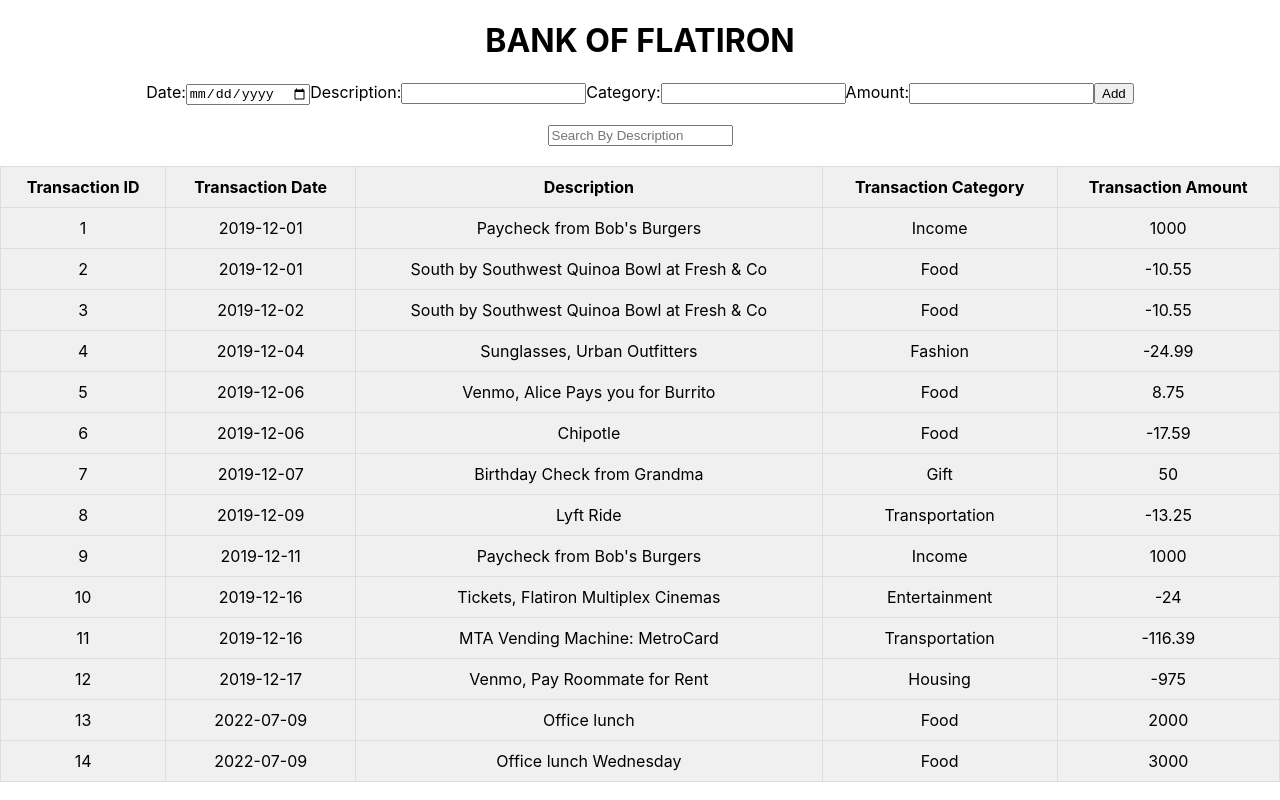
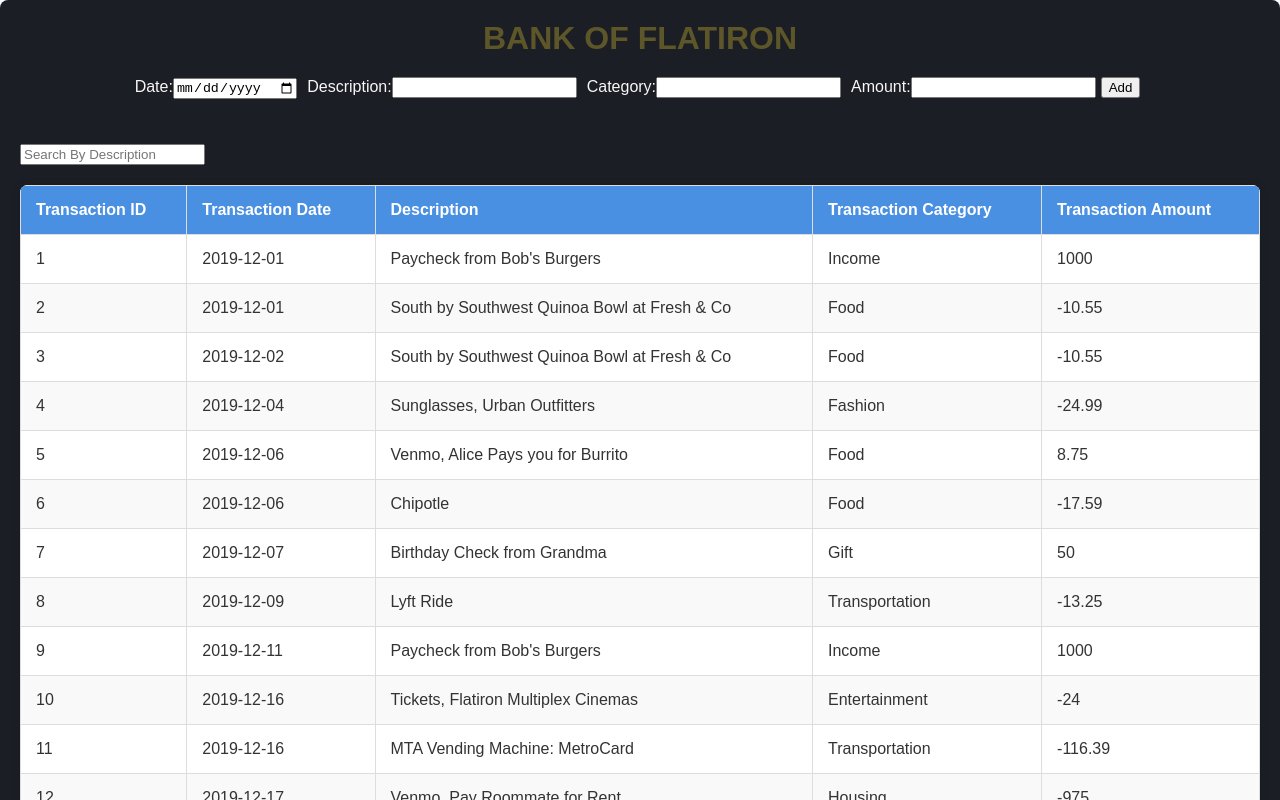
Before and after one commit to aggreyrc/Phase-2-Code-Challenge-Bank-of-Flatiron, a React (Create React App) app: page / in a window 1280 px wide. Shown: the top 800 px of the page. Built offline with nearby package versions, Linux system fonts and the light colour scheme; data requests are answered from the project's data file.

Commit message:
added styling

```diff
--- a/src/components/App.css
+++ b/src/components/App.css
@@ -1,65 +1,92 @@
+/* General App Styling */
 .App {
   text-align: center;
+  background-color: #010120;
+  font-family: 'Arial', sans-serif;
+  color: #333;
+  padding: 20px;
 }
 
-
-.App-header {
-  background-color: #282c34;
-  min-height: 100vh;
-  display: flex;
-  flex-direction: column;
-  align-items: center;
-  justify-content: center;
-  font-size: calc(10px + 2vmin);
+.App {
+  background-color: #1b1e24;
+  padding: 20px;
   color: white;
+  border-radius: 8px;
 }
 
-.App-link {
-  color: #61dafb;
+.App h1 {
+  font-size: 2em;
+  margin: 0;
+  color: #97872e88;
 }
 
-.transaction-table {
-  border-collapse: collapse;
-  width: 100%;
-
-}
-
-.transaction-table th, .transaction-table td {
-  padding: 10px;
-  border: 1px solid #ddd;
-  text-align: center;
-}
-
-.transaction-table th {
-  background-color: #f0f0f0;
-  font-weight: bold;
-  text-align: center;
-}
-
-.transaction-table tr {
-  border-bottom: 1px solid #ccc;
-}
-
-.transaction-table thead {
-  background-color: #f0f0f0;
-  border-bottom: 1px solid #ccc;
-}
-
-.transaction-table th {
-  padding: 10px;
-  text-align: center;
-}
-.transaction{
-  text-align: center;
-}
-
-.transaction-table td {
-  padding: 10px;
-  background-color: #f0f0f0;
-  text-align: center;
-}
 
 .filter {
   margin-top: 20px;
   margin-bottom: 20px;
+  display: flex;
+  justify-content: center;
+  gap: 10px;
 }
+
+.filter input {
+  padding: 10px;
+  border-radius: 5px;
+  border: 3px solid #ddd;
+  font-size: 1em;
+  width: 200px;
+}
+
+.filter input[type="date"],
+.filter input[type="text"] {
+  width: auto;
+}
+
+
+/* Transaction Table Styling */
+.transaction-table {
+  border-collapse: collapse;
+  width: 100%;
+  margin: 20px 0;
+  background-color: #ffffff;
+  border-radius: 8px;
+  overflow: hidden;
+  box-shadow: 0px 0px 10px rgba(0, 0, 0, 0.1);
+}
+
+.transaction-table th, .transaction-table td {
+  padding: 15px;
+  border: 1px solid #ddd;
+  text-align: left;
+}
+
+.transaction-table th {
+  background-color: #4a90e2;
+  color: white;
+  font-weight: bold;
+}
+
+.transaction-table tr:nth-child(even) {
+  background-color: #f9f9f9;
+}
+
+.transaction-table tr:hover {
+  background-color: #f1f1f1;
+}
+
+.transaction-table td {
+  font-size: 1em;
+  color: #333;
+}
+
+.form {
+  padding: 15px;
+  padding-left: 5px;
+}
+
+.form label {
+  display: inline-block;
+  margin-bottom: 5px;
+  padding: 5px;
+  color: #f8f6f6;
+}
--- a/src/components/App.js
+++ b/src/components/App.js
@@ -2,7 +2,7 @@ import React, {useState, useEffect} from 'react';
 import './App.css';
 import Transactionlist from './Transactionlist';
 import NewTransactionForm from './NewTransactionForm';
-import {v4 as uuidv4} from 'uuid'
+
 
 function App() {
 
--- a/src/components/Transaction.js
+++ /dev/null
@@ -1,17 +0,0 @@
-import React from "react";
-
-function Transaction({ id, date, description, category, amount }) {
-  return (
-    <div >
-    {/* <tr className="transaction-table">
-      <td >{id}</td>
-      <td>{date}</td>
-      <td>{description}</td>
-      <td>{category}</td>
-      <td>{amount}</td>
-    </tr> */}
-    </div>
-  );
-}
-
-export default Transaction;
--- a/src/components/Transactionlist.js
+++ b/src/components/Transactionlist.js
@@ -1,8 +1,8 @@
 import React, { useState } from "react";
-import Transaction from "./Transaction";
 import TransactionFilter from "./TransactionFilter";
 
 function Transactionlist({ transactions }) {
+
   //searching by description
   const [searchTerm, setSearchTerm] = useState("");
 
@@ -23,7 +23,7 @@ function Transactionlist({ transactions }) {
       <TransactionFilter handleSearch={handleSearch} />
       <table className="transaction-table">
         <thead>
-          <tr >
+          <tr>
             <th>Transaction ID</th>
             <th>Transaction Date</th>
             <th>Description</th>
@@ -39,13 +39,6 @@ function Transactionlist({ transactions }) {
               <td>{transaction.description}</td>
               <td>{transaction.category}</td>
               <td>{transaction.amount}</td>
-              <Transaction
-                id={transaction.id}
-                date={transaction.date}
-                description={transaction.description}
-                category={transaction.category}
-                amount={transaction.amount}
-              />
             </tr>
           ))}
         </tbody>
```
